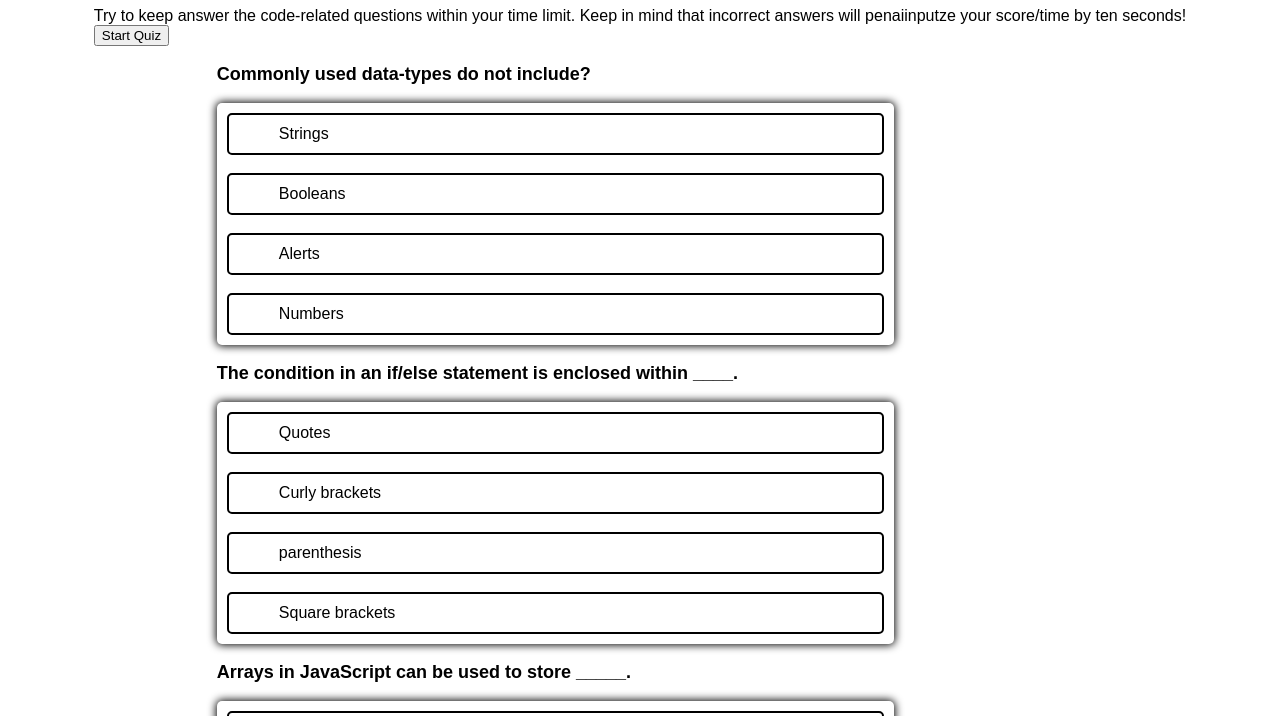
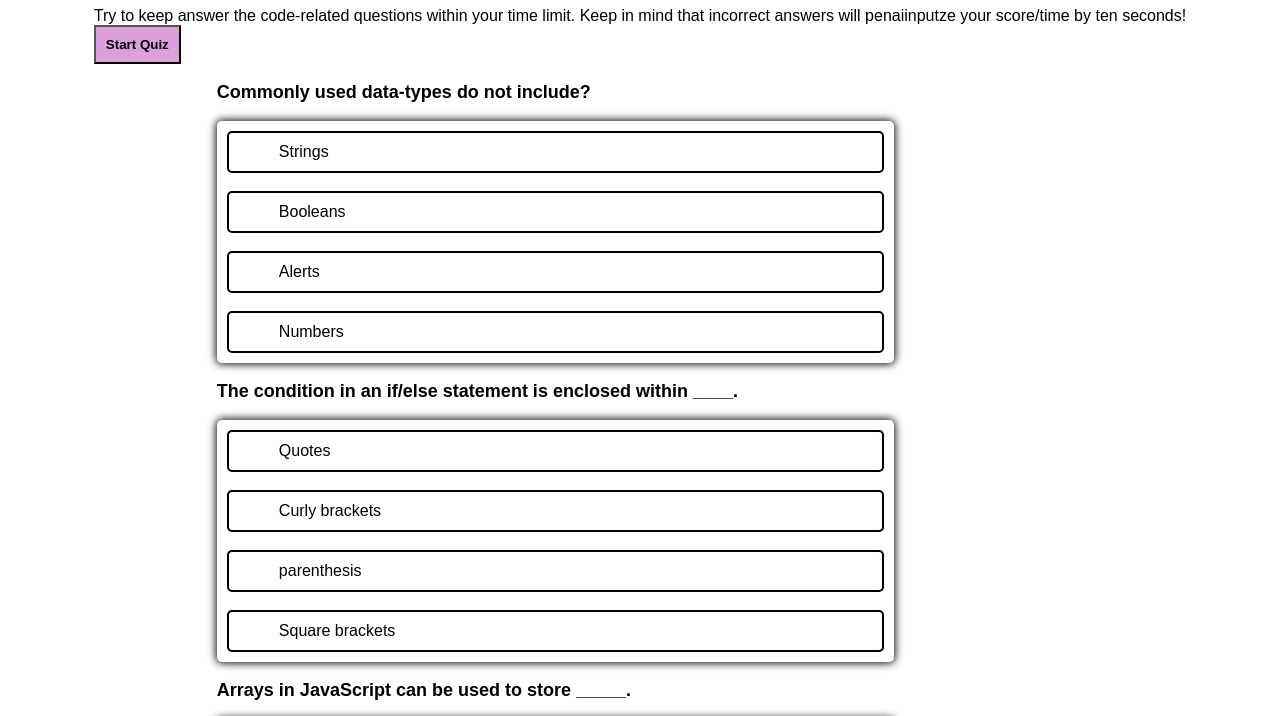
Before and after one commit to aldopelayo/Bootcamp_Module_4_Challenge, a plain HTML site: page index.html in a window 1280 px wide. Shown: the part 81-797 px from the top of the page. Drawn offline with Linux system fonts and the light colour scheme.

Commit message:
sunday first update

```diff
--- a/Assets/style.css
+++ b/Assets/style.css
@@ -8,6 +8,12 @@
     flex-direction: column;
     justify-content: center;
     align-items: center;
+  }
+  #StartBtn
+  {
+      padding: 10px;
+      font-weight: bold;
+      background-color: plum;
   }
   .multipleChoice{
       width: 800px;
--- a/index.html
+++ b/index.html
@@ -11,7 +11,7 @@
     <div id="OpeningMessage">
         <h1>Coding Quiz Challenge</h1>
         <article> Try to keep answer the code-related questions within your time limit. Keep in mind that incorrect answers will penaiinputze your score/time by ten seconds!</article>
-        <button id="StartBtn">Start Quiz</button>
+        <button onclick="startgame()" id="StartBtn">Start Quiz</button>
     </div>
 <div class="quiz">
     <div id="question1">
```
